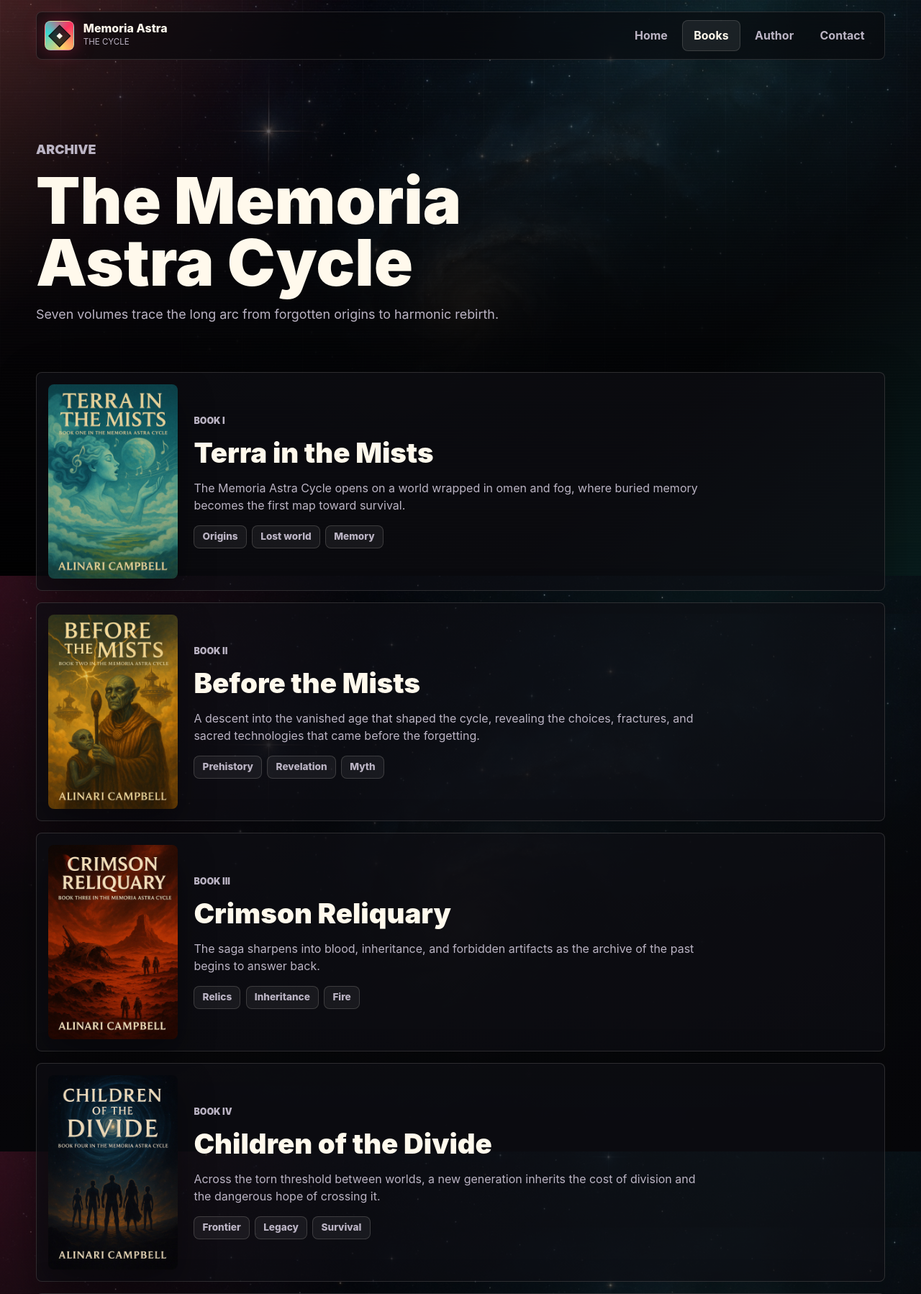
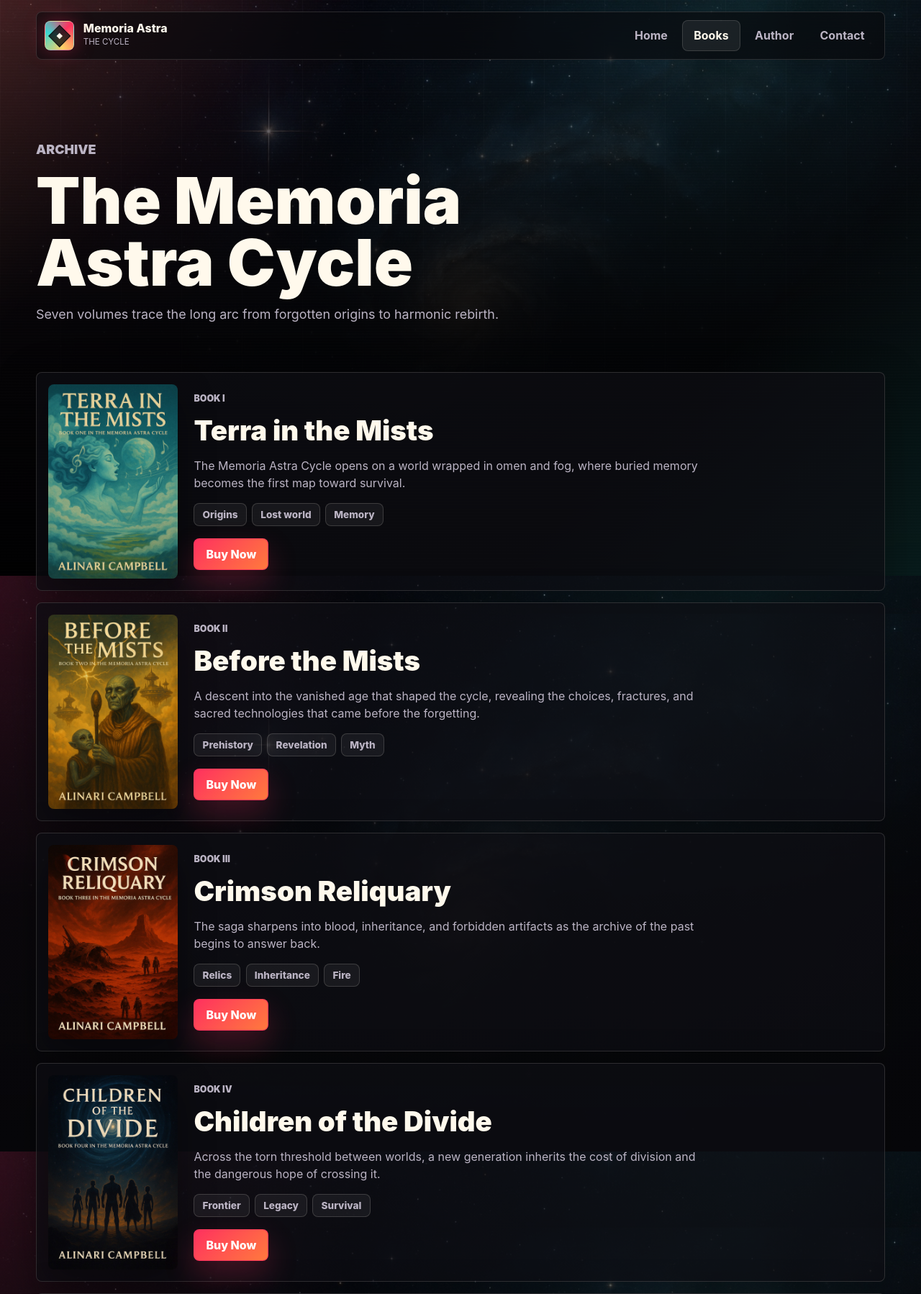
Before and after one commit to AlinariC/memoria-astra-site, a PHP site: page /books.php in a window 1280 px wide. Shown: the top 1798 px of the page at 72% size. Run offline with PHP 8.4, Linux system fonts and the light colour scheme.

Commit message:
Add Amazon buy links and contact updates

```diff
--- a/assets/styles.css
+++ b/assets/styles.css
@@ -319,6 +319,13 @@ h3 {
   transition: transform 180ms ease, border-color 180ms ease, background 180ms ease, box-shadow 180ms ease;
 }
 
+.button-small {
+  width: fit-content;
+  min-height: 2.75rem;
+  margin-top: 1.1rem;
+  padding: 0 1rem;
+}
+
 .button:hover,
 .button:focus-visible {
   transform: translateY(-2px);
@@ -485,6 +492,8 @@ h3 {
 
 .book-card {
   min-width: 0;
+  display: grid;
+  gap: 0.65rem;
 }
 
 .book-card-link {
@@ -548,6 +557,28 @@ h3 {
   margin: 0;
   color: var(--muted);
   font-size: 0.95rem;
+}
+
+.buy-link {
+  display: inline-flex;
+  align-items: center;
+  justify-content: center;
+  min-height: 2.65rem;
+  padding: 0 0.9rem;
+  border: 1px solid rgba(255, 49, 95, 0.64);
+  border-radius: 8px;
+  background: linear-gradient(135deg, rgba(255, 49, 95, 0.95), rgba(255, 122, 61, 0.95));
+  color: #fff;
+  font-weight: 900;
+  text-decoration: none;
+  box-shadow: 0 14px 34px rgba(255, 49, 95, 0.22);
+  transition: transform 180ms ease, box-shadow 180ms ease;
+}
+
+.buy-link:hover,
+.buy-link:focus-visible {
+  transform: translateY(-2px);
+  box-shadow: 0 18px 42px rgba(255, 49, 95, 0.3);
 }
 
 .feature-band {
--- a/book.php
+++ b/book.php
@@ -24,7 +24,9 @@ include 'includes/header.php';
         <?php endforeach; ?>
       </div>
       <div class="hero-actions">
-        <a class="button button-primary" href="/contact.php">Ask about this book</a>
+        <?php if (!empty($book['buy_url'])): ?>
+          <a class="button button-primary" href="<?php echo e($book['buy_url']); ?>" target="_blank" rel="noopener noreferrer">Buy Now</a>
+        <?php endif; ?>
         <a class="button button-ghost" href="/books.php">Back to archive</a>
       </div>
     </div>
--- a/books.php
+++ b/books.php
@@ -27,6 +27,9 @@ $books = load_books();
             <span><?php echo e($tag); ?></span>
           <?php endforeach; ?>
         </div>
+        <?php if (!empty($book['buy_url'])): ?>
+          <a class="button button-primary button-small" href="<?php echo e($book['buy_url']); ?>" target="_blank" rel="noopener noreferrer" aria-label="Buy <?php echo e($book['title']); ?> on Amazon">Buy Now</a>
+        <?php endif; ?>
       </div>
     </article>
   <?php endforeach; ?>
--- a/contact.php
+++ b/contact.php
@@ -10,14 +10,14 @@ include 'includes/header.php';
   <p>Questions, reader notes, collaboration inquiries, or press requests can all begin here.</p>
 
   <div class="contact-grid">
-    <a class="contact-card" href="mailto:contact@memoriaastra.com">
+    <a class="contact-card" href="mailto:info@memoriaastra.com">
       <span>Email</span>
-      <strong>contact@memoriaastra.com</strong>
+      <strong>info@memoriaastra.com</strong>
     </a>
     <div class="contact-card">
       <span>Mailing Address</span>
       <strong>Memoria Astra</strong>
-      <p>100 Ranch Road<br />Reedsport, OR 97467</p>
+      <p>8429 E Louise Dr.<br />Tucson, AZ 85730</p>
     </div>
   </div>
 </section>
--- a/data/books.json
+++ b/data/books.json
@@ -7,6 +7,7 @@
     "status": "Opening volume",
     "image": "terra.jpg",
     "slug": "terra-in-the-mists",
+    "buy_url": "https://www.amazon.com/dp/9798280601932",
     "signal": "The first remembered world rises out of silence.",
     "description": "The Memoria Astra Cycle opens on a world wrapped in omen and fog, where buried memory becomes the first map toward survival.",
     "tags": ["Origins", "Lost world", "Memory"]
@@ -19,6 +20,7 @@
     "status": "Second volume",
     "image": "before.jpg",
     "slug": "before-the-mists",
+    "buy_url": "https://www.amazon.com/dp/9798280619814",
     "signal": "Every myth has a before.",
     "description": "A descent into the vanished age that shaped the cycle, revealing the choices, fractures, and sacred technologies that came before the forgetting.",
     "tags": ["Prehistory", "Revelation", "Myth"]
@@ -31,6 +33,7 @@
     "status": "Third volume",
     "image": "crimson.jpg",
     "slug": "crimson-reliquary",
+    "buy_url": "https://www.amazon.com/dp/9798280622265",
     "signal": "Relics remember what empires try to bury.",
     "description": "The saga sharpens into blood, inheritance, and forbidden artifacts as the archive of the past begins to answer back.",
     "tags": ["Relics", "Inheritance", "Fire"]
@@ -43,6 +46,7 @@
     "status": "Fourth volume",
     "image": "children.jpg",
     "slug": "children-of-the-divide",
+    "buy_url": "https://www.amazon.com/dp/9798280817074",
     "signal": "A broken frontier creates its own heirs.",
     "description": "Across the torn threshold between worlds, a new generation inherits the cost of division and the dangerous hope of crossing it.",
     "tags": ["Frontier", "Legacy", "Survival"]
@@ -55,6 +59,7 @@
     "status": "Fifth volume",
     "image": "echoes.jpg",
     "slug": "echoes-of-lyra",
+    "buy_url": "https://www.amazon.com/dp/9798280824331",
     "signal": "A song from the deep field changes the map.",
     "description": "Signals, songs, and ancient harmonics draw the cycle outward, where what was once memory becomes a living force among the stars.",
     "tags": ["Signal", "Music", "Deep space"]
@@ -67,6 +72,7 @@
     "status": "Sixth volume",
     "image": "harmonic.jpg",
     "slug": "harmonic-rebirth",
+    "buy_url": "https://www.amazon.com/dp/9798281503518",
     "signal": "What survives must learn to sing again.",
     "description": "After ruin and revelation, the cycle turns toward renewal as broken histories are tuned into an impossible future.",
     "tags": ["Renewal", "Resonance", "Future"]
@@ -79,6 +85,7 @@
     "status": "Seventh volume",
     "image": "foundations.jpg",
     "slug": "foundations-of-flame",
+    "buy_url": "https://www.amazon.com/dp/9798281667579",
     "signal": "The final foundation is made of fire.",
     "description": "The seventh volume gathers the scattered embers of the saga into a fierce reckoning with creation, memory, and the cost of beginning again.",
     "tags": ["Finale", "Creation", "Rebirth"]
--- a/index.php
+++ b/index.php
@@ -58,6 +58,9 @@ $featured = $books[0] ?? null;
           <h3><?php echo e($book['title']); ?></h3>
           <p><?php echo e($book['signal']); ?></p>
         </a>
+        <?php if (!empty($book['buy_url'])): ?>
+          <a class="buy-link" href="<?php echo e($book['buy_url']); ?>" target="_blank" rel="noopener noreferrer" aria-label="Buy <?php echo e($book['title']); ?> on Amazon">Buy Now</a>
+        <?php endif; ?>
       </article>
     <?php endforeach; ?>
   </div>
```
